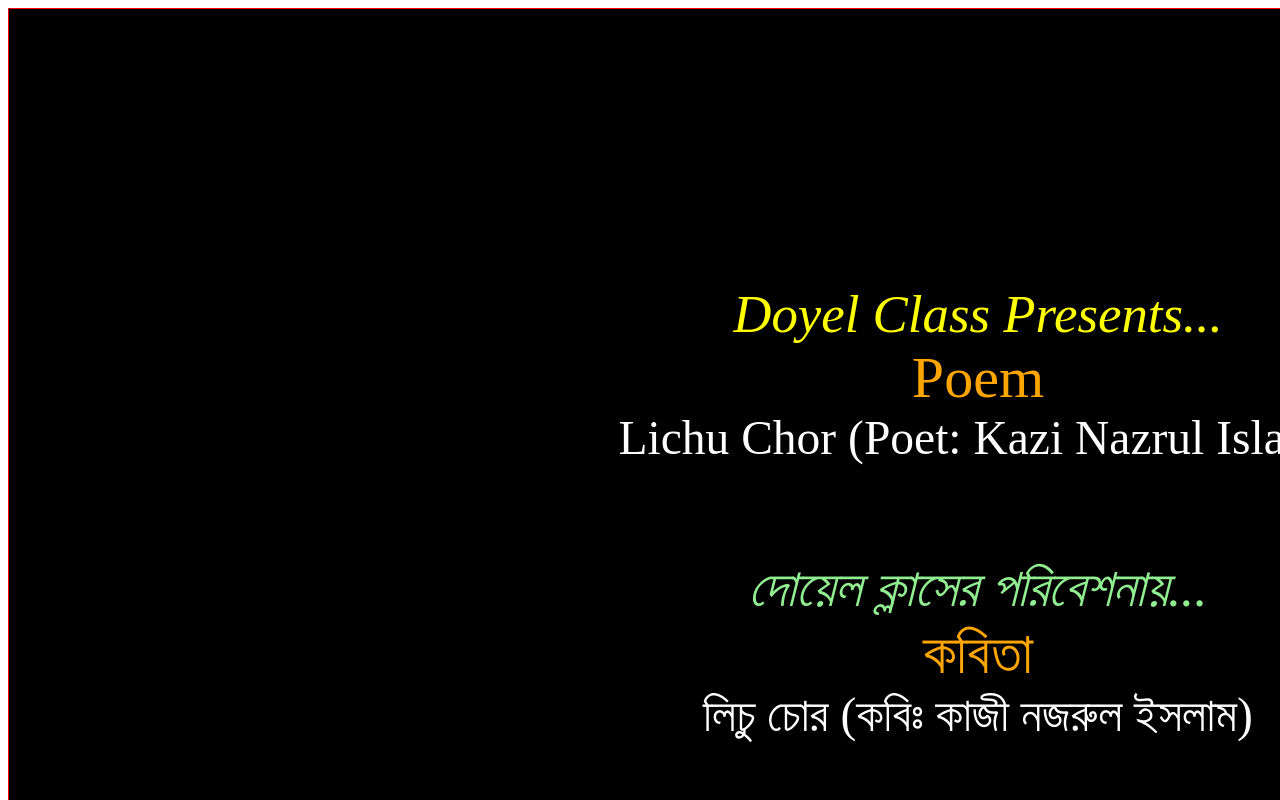
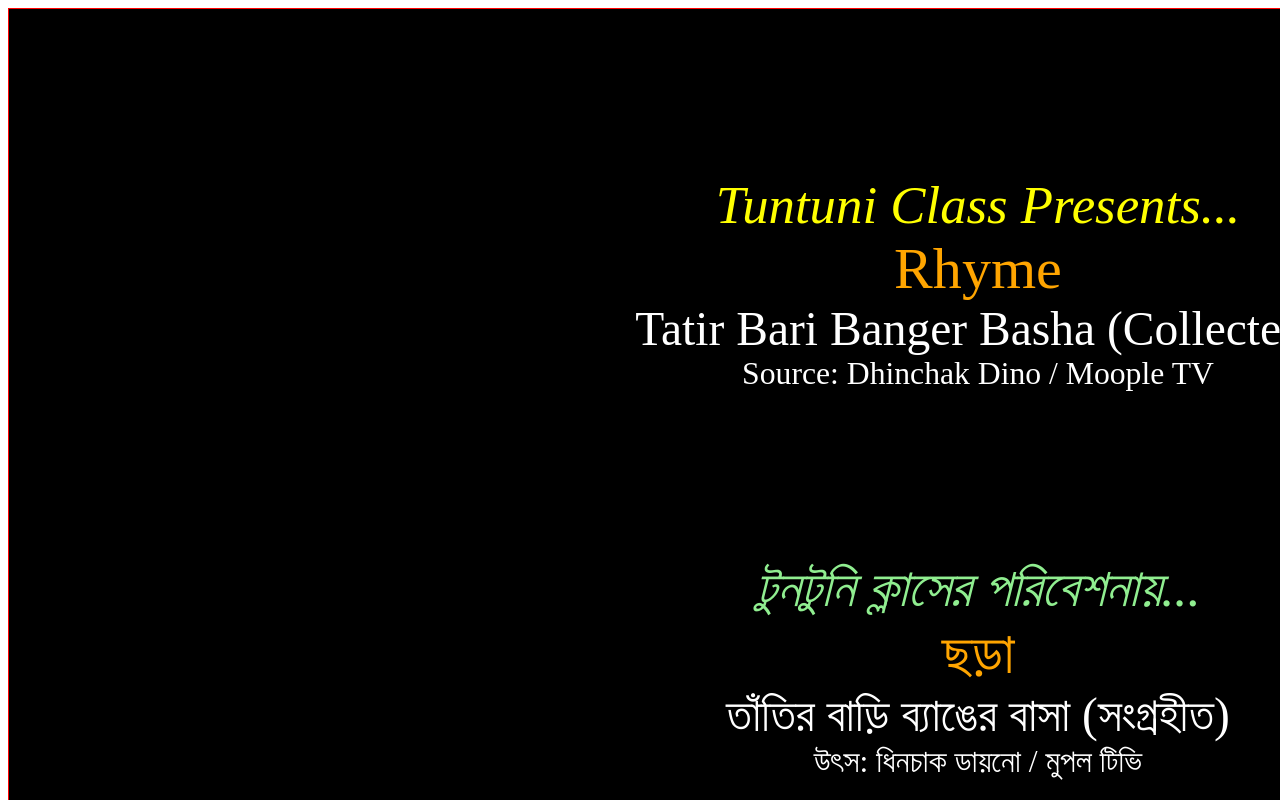
Before and after one commit to RahimAsif/Onkur_Video_Pages, a plain HTML site: page index.html in a window 1280 px wide. Shown: the top 800 px of the page. Drawn offline with Linux system fonts and the light colour scheme.

Commit message:
Customizing for Tuntuni

```diff
--- a/index.html
+++ b/index.html
@@ -14,15 +14,17 @@
       </div>
 
       <div class="container-english">
-         <div class="line1">Doyel Class Presents...</div>
-         <div class="line2">Poem</div>
-         <div class="line3">Lichu Chor (Poet: Kazi Nazrul Islam)</div>
+         <div class="line1">Tuntuni Class Presents...</div>
+         <div class="line2">Rhyme</div>
+         <div class="line3">Tatir Bari Banger Basha (Collected)</div>
+         <div class="line4">Source: Dhinchak Dino / Moople TV</div>
       </div>
 
       <div class="container-bengali">
-         <div class="line1">দোয়েল ক্লাসের পরিবেশনায়...</div>
-         <div class="line2">কবিতা</div>
-         <div class="line3">লিচু চোর (কবিঃ কাজী নজরুল ইসলাম)</div>
+         <div class="line1">টুনটুনি ক্লাসের পরিবেশনায়...</div>
+         <div class="line2">ছড়া</div>
+         <div class="line3">তাঁতির বাড়ি ব্যাঙের বাসা (সংগ্রহীত)</div>
+         <div class="line4">উৎস: ধিনচাক ডায়নো / মুপল টিভি</div>
       </div>
 
       <div class="container-gap-bottom">
--- a/styles.css
+++ b/styles.css
@@ -12,12 +12,12 @@
 
   .container-gap-top, .container-gap-bottom
   {
-    height: 25%;
+    height: 16%;
   }
 
  .container-english, .container-bengali
  {
-   height:25%;
+   height:37%;
    font-size: 3.3em;
  }
 
@@ -47,3 +47,9 @@
    font-size: 0.9em;
    color: white;
  }
+
+ .line4
+ {
+   font-size: 0.6em;
+   color: white;
+ }
```
